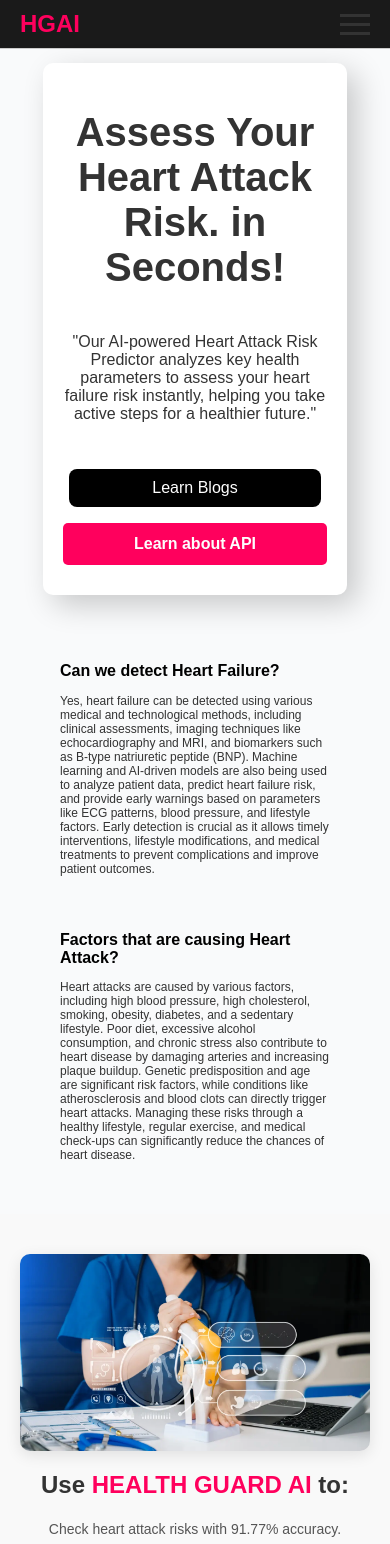
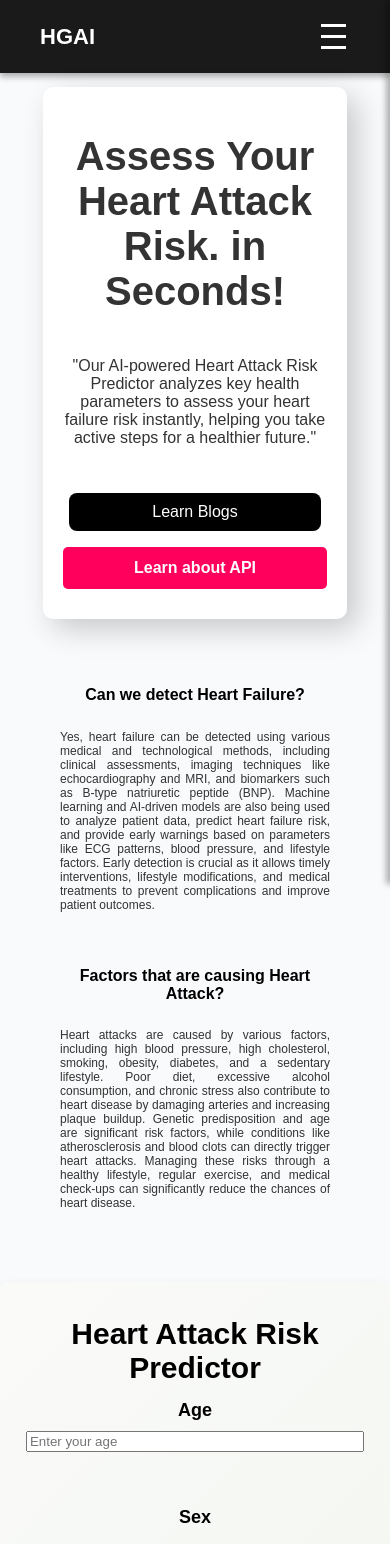
Before and after one commit to hellcat969/Heart_Predictor_SAAS, a React (Create React App) app: page / in a window 390 px wide. Shown: the top 1544 px of the page. Built offline with nearby package versions, Linux system fonts and the light colour scheme.

Commit message:
finally done

```diff
--- a/src/App.js
+++ b/src/App.js
@@ -15,7 +15,7 @@
 import BlogDetail from "./COMPONENTS/BLOG/BLOGDETAILS/Blogdetails";
 import PrivacyPolicy from "./COMPONENTS/PRIVACYPolicy/Privacypolicy";
 import AboutUs from "./COMPONENTS/ABOUTUS/AboutUs";
-import Predict from "./COMPONENTS/PREDICTOR/Predict";
+// import Predict from "./COMPONENTS/PREDICTOR/Predict";
 import Pricing from "./COMPONENTS/PRICING/Pricing";
 
 // Initialize Google Analytics
@@ -36,7 +36,7 @@
   return (
     <>
       <Router>
-        <Analytics /> {/* Google Analytics Tracking */}
+        <Analytics />
         <Navbar />
         <Routes>
           <Route path="/" element={<Main />} />
@@ -44,7 +44,7 @@
           <Route path="/blog/:id" element={<BlogDetail />} />
           <Route path="/privacy" element={<PrivacyPolicy />} />
           <Route path="/about" element={<AboutUs />} />
-          <Route path="/p" element={<Predict />} />
+          {/* <Route path="/p" element={<Predict />} /> */}
           <Route path="/pr" element={<Pricing />} />
         </Routes>
         <Footer />
--- a/src/COMPONENTS/BANNER/Main.jsx
+++ b/src/COMPONENTS/BANNER/Main.jsx
@@ -2,6 +2,7 @@
 import './Main.css';
 import Note from './Note';
 import Noteone from './Noteone';
+import Predict from "../PREDICTOR/Predict";
 import Hto from './hto';
 import Buto from './buto';  // Ensure this import is correct
 import { Link } from 'react-router-dom';
@@ -35,6 +36,8 @@
       </main>
 
       <Noteone />
+      <Predict/>
+
       <Hto />
       {/* If you want to render SupportOpenSource, ensure it's properly imported */}
       {/* <SupportOpenSource /> */}
--- a/src/COMPONENTS/BANNER/Note.css
+++ b/src/COMPONENTS/BANNER/Note.css
@@ -1,11 +1,10 @@
-.noteheading{
-    padding-left: 80px;
-    padding-right: 80px;
+.noteheading {
+    padding: 0 40px; /* This will apply 40px padding to both left and right */
     color: #ff005d;
 }
-.notepara{
-    padding-left: 80px;
-    padding-right: 80px;
+
+.notepara {
+    padding: 0 40px; /* This will apply 40px padding to both left and right */
     text-align: left;
     margin-bottom: 50px;
 }
--- a/src/COMPONENTS/BANNER/Noteone.css
+++ b/src/COMPONENTS/BANNER/Noteone.css
@@ -1,72 +1,67 @@
-.noteone{
+/* Base Styling */
+.noteone {
 	display: flex;
-	padding:70px 70px 40px 40px ;
+	padding: 70px 70px 40px 40px;
 	justify-content: center;
 	margin-left: 30px;
 	margin-right: 30px;
 	gap: 30px;
 }
-.noteone-left{
+
+.noteone-left, .noteone-right {
 	width: 50%;
+	display: flex;
+	flex-direction: column;
 	justify-content: center;
+	align-items: center; /* Center content */
+	text-align: center;
+	max-width: 600px; /* Ensures uniform text width */
+}
 
-}
-.noteone-right{
-	width: 50%;
-
-}
-.noteone-right h2{
+.noteone-left h2, .noteone-right h2 {
 	font-weight: bold;
 	color: black;
+	font-size: 24px;
 }
-.noteone-left h2{
-	font-weight: bold;
-    color: black;
-}
-.noteone-left p {
+
+.noteone-left p, .noteone-right p {
 	display: flex;
 	justify-content: center;
-    text-align: left; /* Ensures text is centered */
-}
-.noteone-right p {
-    display: flex;
-    justify-content: center;
-    text-align: left; /* Ensures text is centered */
+	text-align: justify; /* Ensure proper alignment */
+	font-size: 16px;
+	max-width: 500px; /* Ensures text width consistency */
 }
 
 /* Responsive Styling */
 @media (max-width: 992px) {
 	.noteone {
-	  flex-direction: column; /* Stack the content vertically */
+		flex-direction: column;
 		padding: 40px;
 		margin-left: 20px;
 		margin-right: 20px;
+		align-items: center;
 	}
 
-	.noteone-left,
-	.noteone-right {
-	  width: 100%; /* Make both sections take full width */
+	.noteone-left, .noteone-right {
+		width: 100%;
+		max-width: 600px; /* Keeps text width the same */
 	}
 
-	.noteone-left p,
-	.noteone-right p {
-	  font-size: 14px; /* Adjust font size for better readability on smaller screens */
+	.noteone-left p, .noteone-right p {
+		font-size: 14px;
 	}
 
-	.noteone-right h2,
-	.noteone-left h2 {
-	  font-size: 18px; /* Adjust heading size */
+	.noteone-left h2, .noteone-right h2 {
+		font-size: 18px;
 	}
 }
 
 @media (max-width: 768px) {
-	.noteone-left p,
-	.noteone-right p {
-	  font-size: 12px; /* Further adjust font size */
+	.noteone-left p, .noteone-right p {
+		font-size: 12px;
 	}
 
-	.noteone-right h2,
-	.noteone-left h2 {
-	  font-size: 16px; /* Further adjust heading size */
+	.noteone-left h2, .noteone-right h2 {
+		font-size: 16px;
 	}
 }
--- a/src/COMPONENTS/FOOTER/Footer.css
+++ b/src/COMPONENTS/FOOTER/Footer.css
@@ -93,6 +93,7 @@
 .link-column a:hover {
   color: #ff005d;
 }
+
 /* Responsive Design */
 @media (max-width: 992px) {
   .footer {
@@ -112,6 +113,8 @@
   .link-column {
     align-items: center; /* Center align the link columns */
     gap: 15px; /* Adjust the gap between items */
+    width: 100%; /* Ensure link column stretches across the width */
+    text-align: center; /* Ensure links are centered */
   }
 
   .link-title {
@@ -146,12 +149,12 @@
   }
 
   .link-column a {
-    font-size: 14px; /* Further adjust link font size */
+    font-size: 14px;
   }
 
   .social-icon {
     width: 35px;
     height: 35px;
-    font-size: 14px; /* Adjust icon size */
+    font-size: 14px;
   }
 }
--- a/src/COMPONENTS/NAVBAR/Navbar.css
+++ b/src/COMPONENTS/NAVBAR/Navbar.css
@@ -1,95 +1,79 @@
-/* Main Navbar */
+/* Base Navbar Styles */
 .navbar {
   display: flex;
   justify-content: space-between;
   align-items: center;
-  padding: 20px 50px;
-  background-color: #1a1a1a;
-  border-bottom: 1px solid #ccc;
+  padding: 20px 40px;
+  background-color: #1a1a1a; /* Dark background */
+  box-shadow: 0 4px 6px rgba(0, 0, 0, 0.3); /* Slightly darker shadow */
 }
 
-.logo {
-  font-size: 24px;
+.navbar .logo {
+  color: #ffffff; /* Logo text in white */
+  font-size: 22px;
   font-weight: bold;
-  color: #ff005d;
 }
 
-.items ul {
+/* Desktop Navigation */
+.desktop-items {
   display: flex;
-  list-style: none;
-  margin: 0;
-  padding: 0;
 }
 
-.navitems {
-  text-decoration: none;
-  color: #ececec;
-  margin: 0 15px;
-  font-size: 16px;
-  font-family: 'Arial', sans-serif;
-  transition: color 0.3s;
+.desktop-items ul {
+  list-style: none;
+  display: flex;
+  gap: 20px;
 }
 
-.navitems li {
-  cursor: pointer;
+.desktop-items ul .navitems {
+  text-decoration: none;
+  color: #ffffff; /* White text for links */
+  font-size: 16px;
+  transition: color 0.3s ease;
 }
 
-.navitems li:hover {
-  color: #ff005d;
+.desktop-items ul .navitems:hover {
+  color: #ff005d; /* Highlight links on hover */
 }
 
-/* Signup Button */
-.signup-btn {
-  padding: 10px 20px;
-  margin-left: 15px;
-  background-color: #ff005d;
-  color: #fff;
+/* Desktop Buttons */
+.desktop-buttons {
+  display: flex;
+  gap: 10px;
+}
+
+.desktop-buttons .signup-btn {
+  background-color: #ff005d; /* Pinkish red background for buttons */
+  color: #ffffff;
+  padding: 8px 20px;
   border: none;
   border-radius: 5px;
   cursor: pointer;
-  font-size: 16px;
-  font-weight: 600;
-  font-family: 'Arial', sans-serif;
-  transition: background-color 0.3s, transform 0.2s;
+  transition: background-color 0.3s ease;
 }
 
-.signup-btn:hover {
-  background-color: #e6004c;
-  transform: scale(1.05);
+.desktop-buttons .signup-btn:hover {
+  background-color: #ff2e6b; /* Darker red on hover */
 }
 
-/* Hamburger Menu */
-.hamburger {
+/* Mobile Drawer (Hidden by default) */
+.drawer {
   display: none;
-  flex-direction: column;
-  cursor: pointer;
-}
-
-.hamburger .line {
-  width: 30px;
-  height: 3px;
-  background-color: #333;
-  margin: 3px 0;
-}
-
-/* Drawer Menu */
-.drawer {
   position: fixed;
   top: 0;
-  right: -100%;
+  right: 0;
   width: 250px;
-  height: 100%;
-  background-color: #1a1a1a;
-  box-shadow: -2px 0 5px rgba(0, 0, 0, 0.2);
-  transition: right 0.3s ease-in-out;
+  height: 100vh;
+  background-color: #1a1a1a; /* Dark background for drawer */
+  box-shadow: -4px 0 6px rgba(0, 0, 0, 0.3);
   padding: 20px;
-  z-index: 100;
-  display: flex;
-  flex-direction: column;
+  transform: translateX(100%);
+  transition: transform 0.3s ease-in-out;
 }
 
 .drawer.open {
-  right: 0;
+  transform: translateX(0);
+  display: block;
 }
 
 .drawer ul {
@@ -98,107 +82,57 @@
 }
 
 .drawer ul li {
-  margin: 15px 0;
+  padding: 10px 0;
+  font-size: 16px;
+  color: #ffffff; /* White text for links */
+  transition: color 0.3s ease;
 }
 
-.drawer ul li .link {
-  text-decoration: none;
-  color: #ececec;
-  font-size: 18px;
-  font-weight: bold;
-  font-family: 'Arial', sans-serif;
-  transition: color 0.3s;
+.drawer ul li:hover {
+  color: #ff005d; /* Highlight links on hover */
 }
 
-.drawer ul li .link:hover {
-  color: #ff005d;
+/* Mobile Hamburger Menu */
+.hamburger {
+  display: none;
+  flex-direction: column;
+  cursor: pointer;
 }
 
-/* Drawer Button */
-.drawer-btn {
-  display: block;
-  margin: 20px auto;
+.hamburger .line {
+  width: 25px;
+  height: 3px;
+  background-color: #ffffff; /* White lines for hamburger icon */
+  margin: 4px;
 }
 
-/* Overlay for Drawer */
+/* Overlay when drawer is open */
 .overlay {
+  display: none;
+}
+
+.overlay.active {
+  display: block;
   position: fixed;
   top: 0;
   left: 0;
   width: 100%;
   height: 100%;
-  background-color: rgba(0, 0, 0, 0.5);
-  z-index: 50;
-  display: none;
+  background: rgba(0, 0, 0, 0.7); /* Darker overlay background */
 }
 
-.overlay.active {
-  display: block;
-}
-
-/* Responsive Styling */
+/* Responsive - Show Mobile Menu */
 @media (max-width: 992px) {
-  .navbar {
-    padding: 15px 30px;
-    color: #fff;
-  }
-
-  .navitems {
-    display: none; /* Hide navbar items in mobile view */
-    font-size: 16px;
+  .desktop-items,
+  .desktop-buttons {
+    display: none;
   }
 
   .hamburger {
     display: flex;
   }
 
-  .signup-btn {
-    padding: 8px 15px;
-    font-size: 14px;
-    font-weight: 600;
-    font-family: 'Arial', sans-serif;
-    background-color: #ff005d;
-  }
-
-  .signup-btn:hover {
-    background-color: #e6004c;
-    transform: scale(1.05);
-  }
-
-  /* When hamburger menu is clicked, show drawer */
-  .drawer.open {
-    display: flex;
-    right: 0;
-  }
-}
-
-@media (max-width: 768px) {
-  .navbar {
-    padding: 10px 20px;
-  }
-
-  .signup-btn {
-    display: none;
-  }
-
   .drawer {
-    width: 200px;
-  }
-
-  .drawer ul li .link {
-    font-size: 16px;
-    color: #ccc;
-    font-family: 'Arial', sans-serif;
-    font-weight: 600;
-    transition: color 0.3s;
-  }
-
-  .drawer ul li .link:hover {
-    color: #ff005d;
-  }
-
-  /* For smaller screens, show the overlay when drawer is open */
-  .overlay.active {
     display: block;
   }
 }
```
Also changed, not shown: src/COMPONENTS/NAVBAR/Navbar.jsx (+21 -15 lines). Lines whose indentation alone changed are shown as unchanged.
